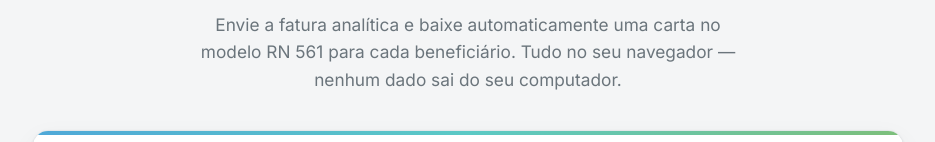
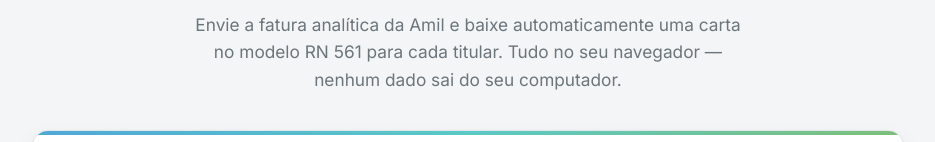
Before and after one commit to mov-abs/RN561_Amil, a plain HTML site: page index.html in a window 1280 px wide. Shown: the part 257-399 px from the top of the page, without its empty margins (172-1107 px from the left). Drawn offline with nearby package versions, Linux system fonts and the light colour scheme; a script that the page names is missing.

Commit message:
Alteração no texto do site

```diff
--- a/index.html
+++ b/index.html
@@ -152,7 +152,7 @@
 
   <section class="hero">
     <h1>Cartas de cancelamento Amil <em>geradas em segundos</em></h1>
-    <p>Envie a fatura analítica e baixe automaticamente uma carta no modelo RN 561 para cada beneficiário. Tudo no seu navegador — nenhum dado sai do seu computador.</p>
+    <p>Envie a fatura analítica da Amil e baixe automaticamente uma carta no modelo RN 561 para cada titular. Tudo no seu navegador — nenhum dado sai do seu computador.</p>
   </section>
 
   <div class="card">
```
